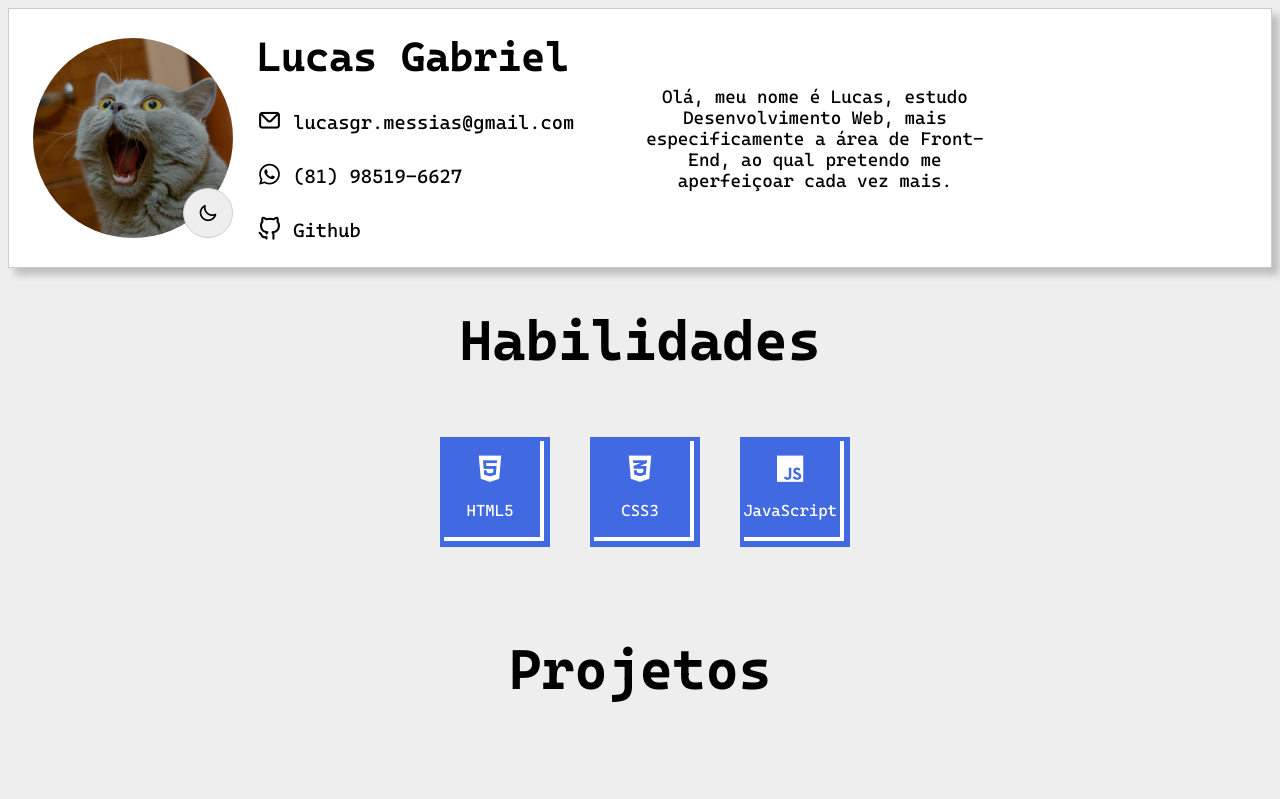
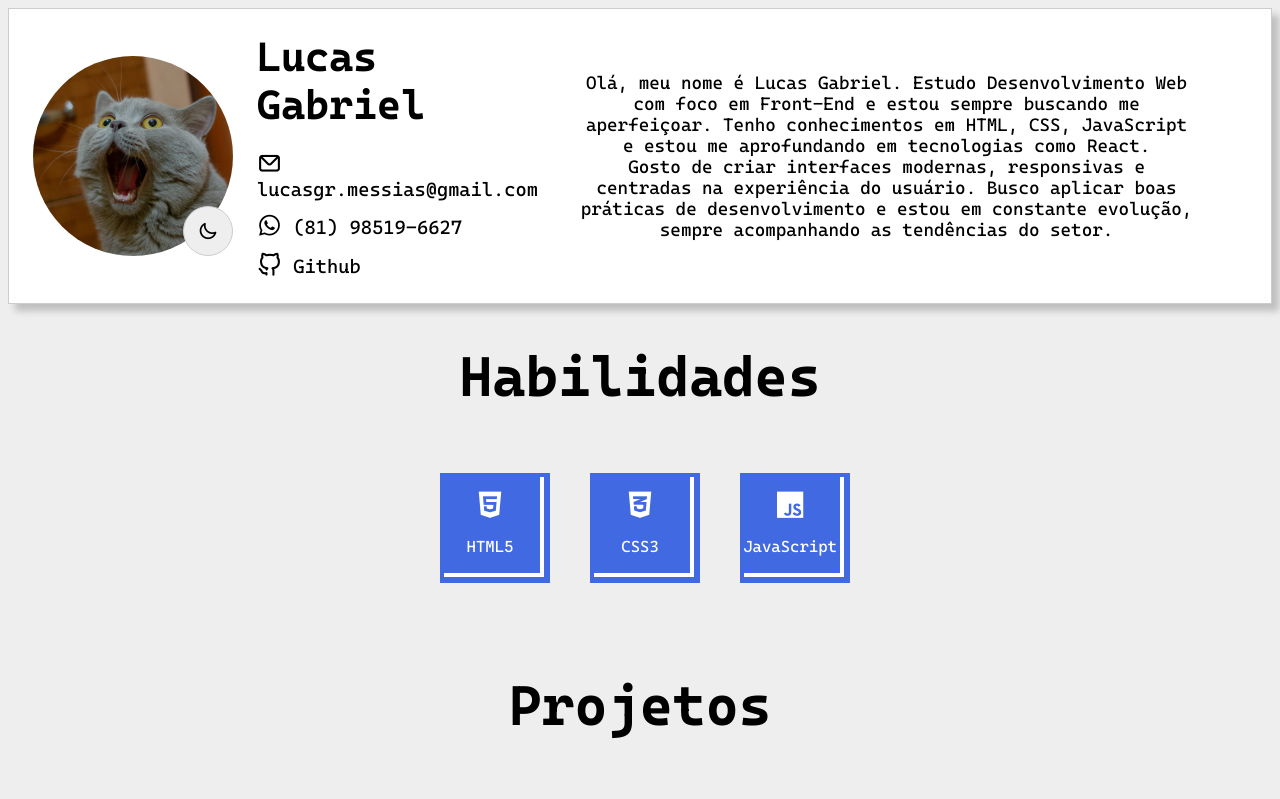
Before and after one commit to Wonderlly/Portfolio, a plain HTML site: page index.html in a window 1280 px wide. Shown: the top 799 px of the page. Drawn offline with nearby package versions, Linux system fonts and the light colour scheme.

Commit message:
Add files via upload

```diff
--- a/index.html
+++ b/index.html
@@ -23,12 +23,15 @@
             </div>
             <div class="my-info">
                 <h1>Lucas Gabriel</h1>
-                <p><i class="uil uil-envelope"></i> lucasgr.messias@gmail.com</p>
-                <p><i class="uil uil-whatsapp"></i> (81) 98519-6627</p>
-                <a href="https://github.com/Wonderlly"><i class="uil uil-github-alt"></i> Github</a>
+                <div>
+                    <p><i class="uil uil-envelope"></i> lucasgr.messias@gmail.com</p>
+                    <p><i class="uil uil-whatsapp"></i> (81) 98519-6627</p>
+                    <a href="https://github.com/Wonderlly"><i class="uil uil-github-alt"></i> Github</a>
+                </div>
             </div>
             <div class="my-apresentation">
-                <p>Olá, meu nome é Lucas, estudo Desenvolvimento Web, mais especificamente a área de Front-End, ao qual pretendo me aperfeiçoar cada vez mais.</p>
+                <p>Olá, meu nome é Lucas Gabriel. Estudo Desenvolvimento Web com foco em Front-End e estou sempre buscando me aperfeiçoar. Tenho conhecimentos em HTML, CSS, JavaScript e estou me aprofundando em tecnologias como React.</p>
+                Gosto de criar interfaces modernas, responsivas e centradas na experiência do usuário. Busco aplicar boas práticas de desenvolvimento e estou em constante evolução, sempre acompanhando as tendências do setor.</p>
             </div>
         </div>
     </header>
@@ -113,6 +116,7 @@
                 </div>
             </div>
 
+
         </div>
     </div>
 </body>
--- a/style.css
+++ b/style.css
@@ -100,9 +100,7 @@ header {
 }
 
 .my-info {
-    display: flex;
-    flex-direction: column;
-    gap: 25px;
+  margin-bottom: auto;
 }
 
 .my-info a,.my-info p, .my-info h1 {
@@ -114,10 +112,12 @@ header {
 
 .my-info a,.my-info p {
   font-size: larger;
+  margin-bottom: 10px;
 }
 
 .my-info h1 {
   font-size: 41px;
+  margin-bottom: 20px;
 }
 
 .my-info i {
@@ -125,9 +125,9 @@ header {
 }
 
 .my-apresentation {
-  width: 30%;
+  width: 55%;
   margin-left: auto;
-  margin-right: 250px;
+  margin-right: 50px;
   font-family: cascadia;
   font-size: large;
   text-align: center;
@@ -177,6 +177,7 @@ header {
 
 .language:hover {
   transform: scale(1.1);
+  cursor: pointer;
 }
 
 .language i {
```
